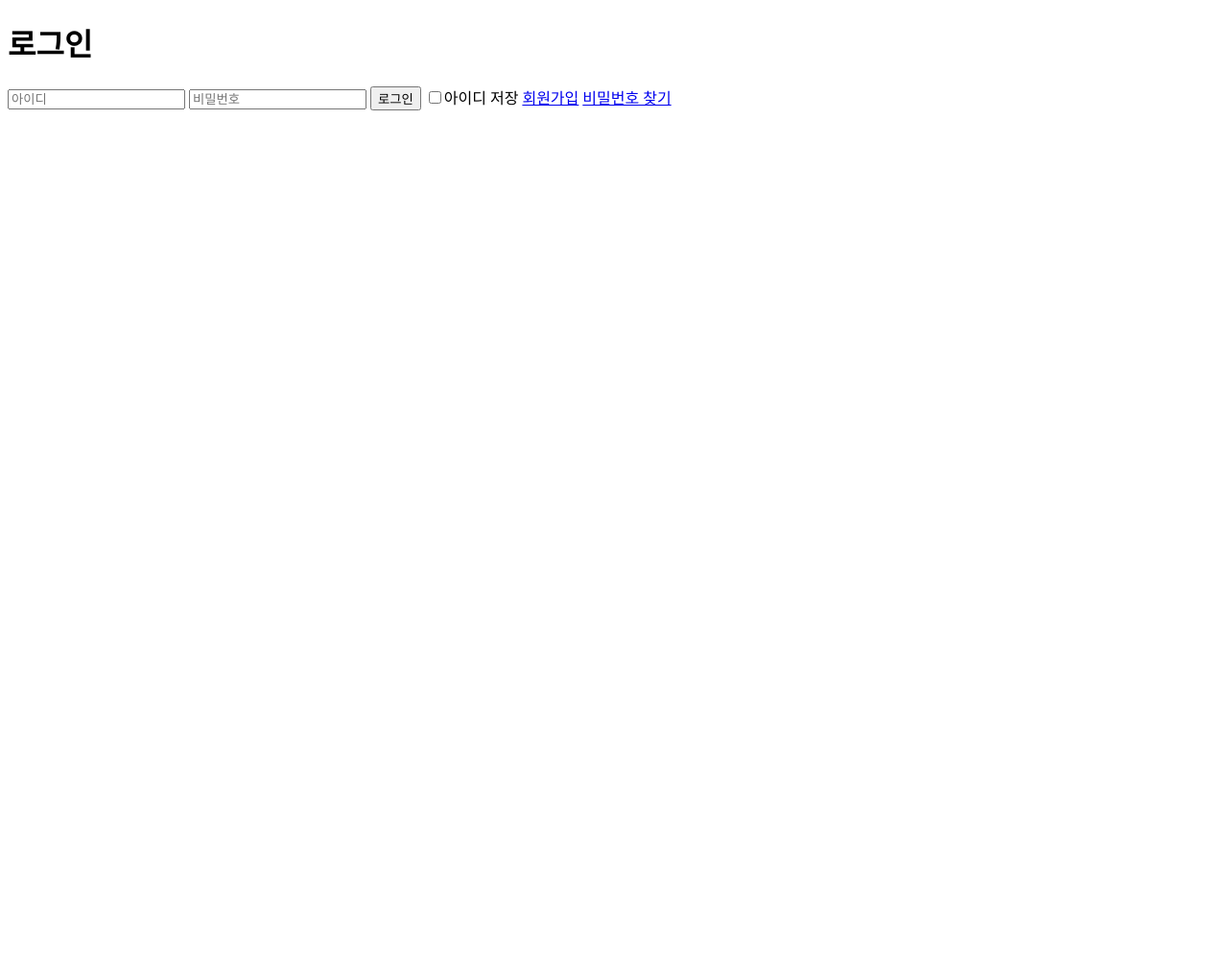
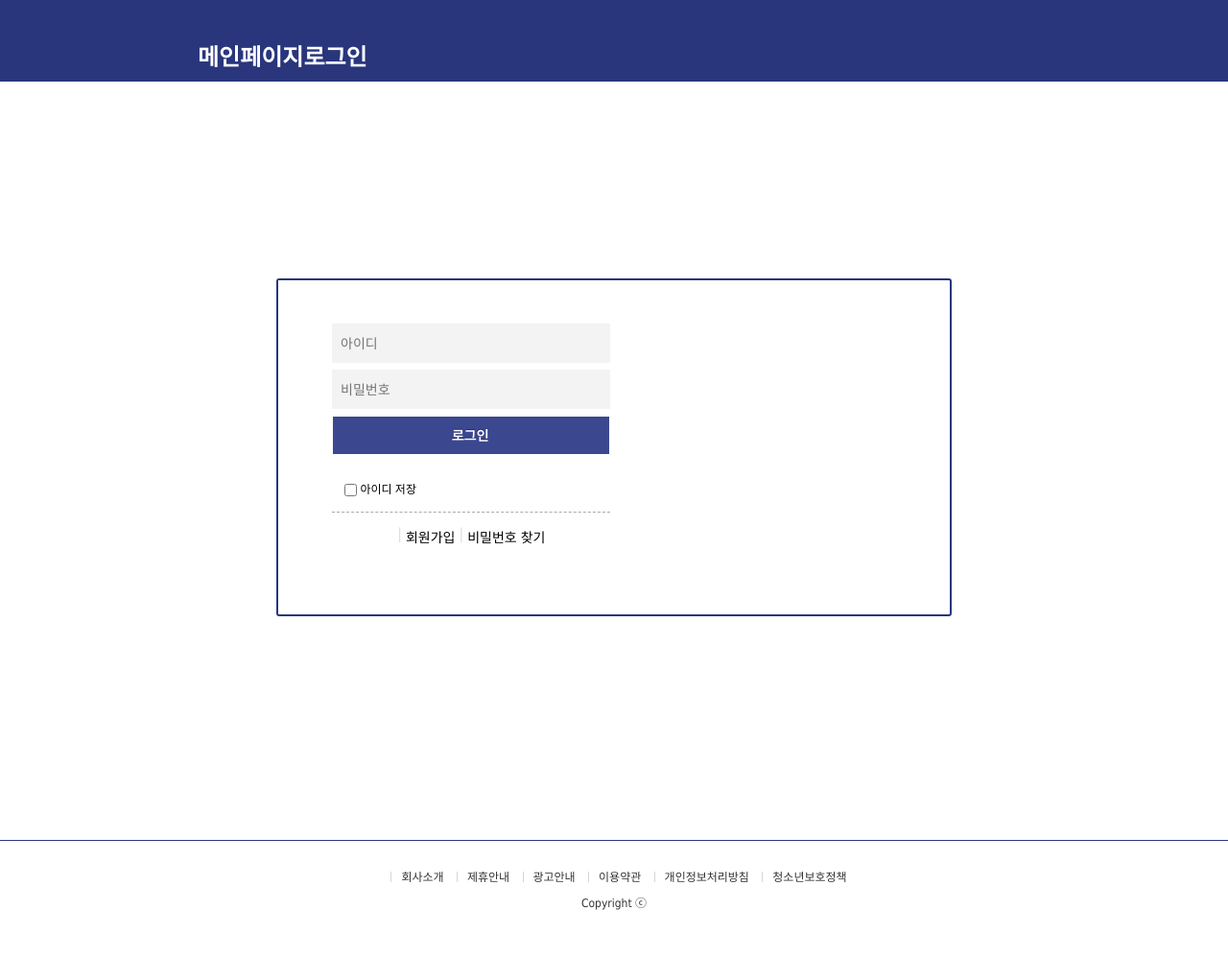
Before and after one commit to kjadlkg/php-practice4, a PHP site: page /login.php in a window 1280 px wide. Shown: the whole page at 96% size. Before the commit the page ends 115 px from the top, so only its background shows below. Run offline with PHP 8.4, Linux system fonts and the light colour scheme.

Commit message:
login - css

```diff
--- a/css/common.css
+++ b/css/common.css
@@ -43,11 +43,70 @@
   color: #fff;
 }
 
+.btn_blue.small.btn_wfull {
+  border-radius: 0;
+  width: 100%;
+  height: 41px;
+  line-height: 39px;
+  margin: 7px 0 0 0;
+  font-size: 14px;
+  overflow: hidden;
+}
+
 .btn_grey {
   background: #666;
   border-color: #444;
   text-shadow: 0px -1px #474747;
   color: #fff;
+}
+
+.checkbox {
+  position: relative;
+  display: inline-block;
+  vertical-align: top;
+  padding-left: 13px;
+  line-height: 14px;
+}
+
+.center {
+  position: absolute;
+  top: 50%;
+  left: 50%;
+  transform: translate(-50%, -50%);
+}
+
+/* .checkbox.type1 {
+  padding: 23px;
+} */
+
+/* .checkbox input[type="checkbox"] {
+  position: absolute;
+  left: 0;
+  top: 0;
+  margin: 0;
+  opacity: 0;
+  z-index: 2;
+  cursor: pointer;
+} */
+
+.checkbox.type1 input[type="checkbox"] {
+  width: 17px;
+  height: 17px;
+}
+
+.container {
+  width: 1050px;
+  margin: 20px auto 0;
+}
+
+.copyright {
+  width: 1050px;
+  margin: 10px auto 0;
+  text-align: center;
+  letter-spacing: 0;
+  font-size: 12px;
+  font-family: tahoma, sans-serif;
+  color: #333;
 }
 
 .clear::after {
@@ -61,8 +120,89 @@
   float: left;
 }
 
+.footer {
+  clear: both;
+  position: relative;
+  padding-bottom: 50px;
+  background: #fff;
+  z-index: 15;
+}
+
 .fr {
   float: right;
+}
+
+.head {
+  position: relative;
+  width: 1050px;
+  height: 105px;
+  margin: 0 auto;
+}
+
+.header.bg {
+  background: #29367c;
+}
+
+.header.bg a {
+  color: #fff;
+}
+
+.head.bg .logo {
+  top: 30px;
+}
+
+.header.bg .head {
+  height: 85px;
+}
+
+.info_policy {
+  width: 1050px;
+  margin: 0 auto 0;
+  padding-top: 28px;
+  text-align: center;
+}
+
+.info_policy a::before {
+  content: "";
+  display: inline-block;
+  width: 1px;
+  height: 11px;
+  margin: 0 10px;
+  vertical-align: -1px;
+  background: #d7d7d7;
+}
+
+.int {
+  width: 100%;
+  height: 35px;
+  padding: 0 9px 0 9px;
+  line-height: 35px;
+  border: 1px solid #cecdce;
+  box-sizing: border-box;
+  font-size: 14px;
+  color: #555;
+}
+
+.int.bg {
+  background: #f3f3f3;
+}
+
+.login_wrap .footer {
+  margin-top: 80px;
+  border-top: 1px solid #29367c;
+}
+
+.logo {
+  overflow: hidden;
+  position: absolute;
+  left: 0;
+  top: 40px;
+  text-align: center;
+}
+
+.logo a {
+  display: block;
+  float: left;
 }
 
 .main_head {
@@ -126,3 +266,10 @@
   font-size: 12px;
   font-weight: bold;
 }
+
+.width868 .head,
+.width868 #container,
+.width868 .info_policy,
+.width868 .copyright {
+  width: 868px;
+}
--- a/css/page/login.css
+++ b/css/page/login.css
@@ -0,0 +1,76 @@
+.id_checkbox .checkbox {
+  float: left;
+}
+
+.content.login {
+  margin: 205px auto 233px;
+}
+
+.id_checkbox {
+  margin-top: 10px;
+}
+
+.id_checkbox .checkbox label {
+  vertical-align: -10px;
+}
+
+.login_inputbox {
+  float: left;
+  background: #fff;
+}
+
+.login_inputbox .inner {
+  width: 290px;
+  padding: 25px 0 0 56px;
+}
+
+.login_inputbox .inner input {
+  margin-top: 7px;
+}
+
+.login_inputbox .int.bg {
+  height: 41px;
+  border: none;
+  line-height: 41px;
+}
+
+.login_option {
+  border-top: 1px dashed #aaa;
+  margin-top: 16px;
+  padding-top: 15px;
+  text-align: center;
+}
+
+.login_option a {
+  font-size: 14px;
+  color: #000;
+}
+
+.login_option a::before {
+  content: "|";
+  display: inline-block;
+  font-size: 13px;
+  color: #d7d7d7;
+  padding: 0 4px 0 1px;
+  vertical-align: top;
+}
+
+.login_wrap #container {
+  margin-top: 37px;
+}
+
+.login_inputbox .inner input:first-of-type {
+  margin-top: 20px;
+}
+
+.login_wrap .login_page {
+  width: 700px;
+  height: 348px;
+  margin: 0 auto;
+  border: 2px solid #29367c;
+  border-radius: 3px;
+}
+
+section {
+  text-align: center;
+}
--- a/member/login/login.php
+++ b/member/login/login.php
@@ -87,29 +87,82 @@ if ($_SERVER['REQUEST_METHOD'] == 'POST') {
     <meta charset="UTF-8">
     <meta name="viewport" content="width=device-width, initial-scale=1.0">
     <title>로그인</title>
+    <link rel="stylesheet" href="../../css/base.css">
+    <link rel="stylesheet" href="../../css/common.css">
+    <link rel="stylesheet" href="../../css/component.css">
+    <link rel="stylesheet" href="../../css/contents.css">
+    <link rel="stylesheet" href="../../css/page/login.css">
 </head>
 
 <body>
-    <div>
-        <h1>로그인</h1>
-
+    <div class="width868 login_wrap">
+        <header class="header bg">
+            <div class="head">
+                <h1 class="logo">
+                    <a href="../../main/index.php">메인페이지</a>
+                    <a href="login.php">로그인</a>
+                </h1>
+            </div>
+        </header>
+        <main id="container center">
+            <div class="content login">
+                <article>
+                    <h2 class="blind">로그인</h2>
+                    <section>
+                        <h3 class="blind">로그인 정보 입력</h3>
+                        <div class="login_page">
+                            <div class="login_inputbox">
+                                <div class="inner">
                                     <?php if (isset($_SESSION['error'])): ?>
-            <p style="color: red;"><?php echo htmlspecialchars($_SESSION['error'], ENT_QUOTES, 'UTF-8'); ?></p>
+                                        <p style="color: red;">
+                                            <?php echo htmlspecialchars($_SESSION['error'], ENT_QUOTES, 'UTF-8'); ?>
+                                        </p>
                                         <?php unset($_SESSION['error']); ?>
                                     <?php endif; ?>
 
                                     <form method="post" action="login.php">
-            <input type="text" name="id" placeholder="아이디" required
+                                        <fieldset>
+                                            <legend class="blind">로그인</legend>
+                                            <div>
+                                                <input type="text" class="int bg" name="id" placeholder="아이디"
+                                                    maxlength="20"
                                                     value="<?= isset($_COOKIE['saved_id']) ? htmlspecialchars($_COOKIE['saved_id'], ENT_QUOTES, 'UTF-8') : '' ?>" />
-            <input type="password" name="pw" placeholder="비밀번호" required />
-            <input type="hidden" name="csrf_token" value="<?= $_SESSION['csrf_token'] ?>" />
-            <input type="submit" value="로그인" />
-            <label for="idsave">
-                <input type="checkbox" name="idsave" id="idsave" />아이디 저장
-            </label>
+                                                <input type="password" class="int bg" name="pw" placeholder="비밀번호"
+                                                    maxlength="40" />
+                                                <input type="hidden" name="csrf_token"
+                                                    value="<?= $_SESSION['csrf_token'] ?>" />
+                                            </div>
+                                            <button type="submit" class="btn btn_blue small btn_wfull">로그인</button>
+                                            <div class="id_checkbox clear">
+                                                <span class="checkbox">
+                                                    <input type="checkbox" name="idsave" id="idsave">
+                                                    <label for="idsave">아이디 저장</label>
+                                                </span>
+                                            </div>
+                                            <div class="login_option">
                                                 <a href="../join/join.php">회원가입</a>
                                                 <a href="../forgot/index.php">비밀번호 찾기</a>
+                                            </div>
+                                        </fieldset>
                                     </form>
+                                </div>
+                            </div>
+                        </div>
+                    </section>
+                </article>
+            </div>
+        </main>
+        <footer class="footer">
+            <div class="info_policy">
+                <a href="">회사소개</a>
+                <a href="">제휴안내</a>
+                <a href="">광고안내</a>
+                <a href="">이용약관</a>
+                <a href="">개인정보처리방침</a>
+                <a href="">청소년보호정책</a>
+            </div>
+            <div class="copyright">Copyright ⓒ</div>
+        </footer>
     </div>
 </body>
 
```
Lines whose indentation alone changed are shown as unchanged.
